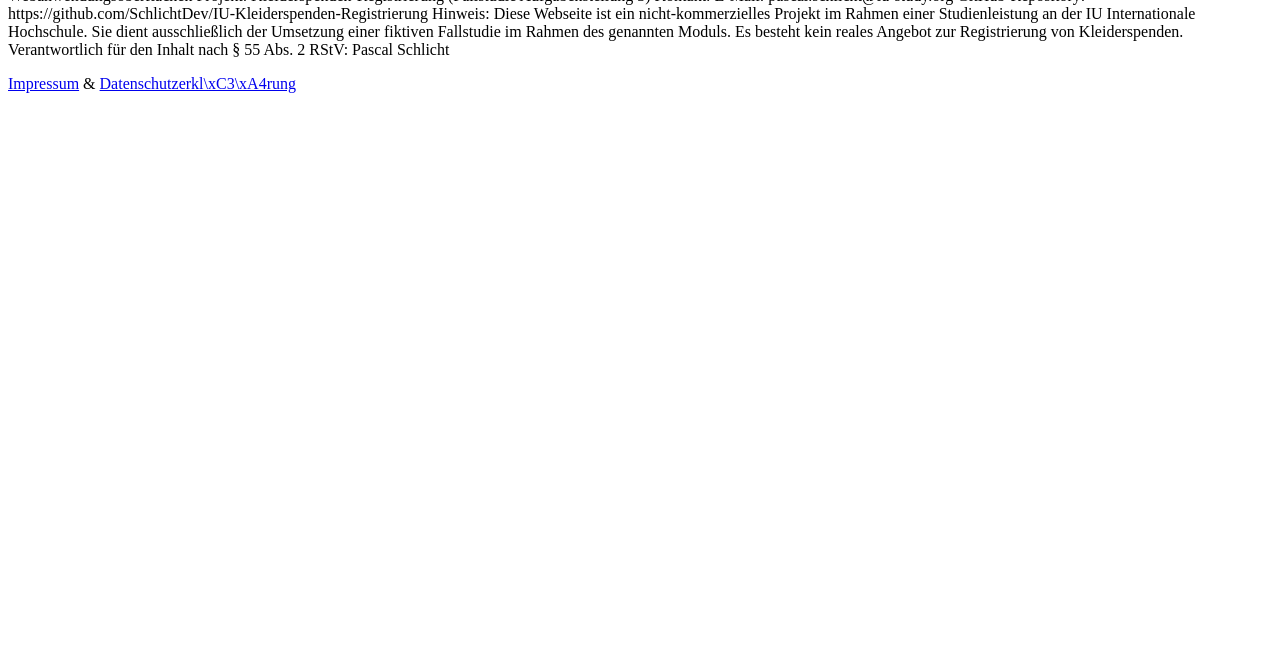
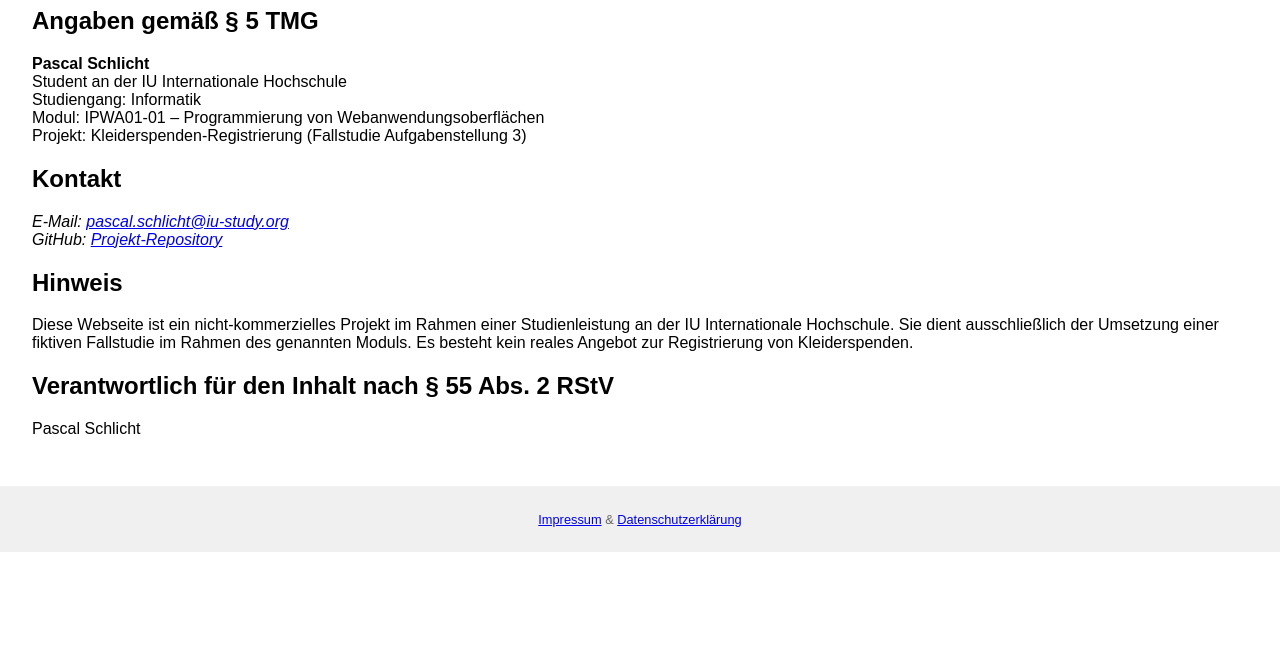
Before and after one commit to SchlichtDev/IU-Gender-Automat, a plain HTML site: page public/Impressum.html in a window 1280 px wide. Shown: the part 155-800 px from the top of the page. Drawn offline with Linux system fonts and the light colour scheme.

Commit message:
Impressum-Seite überarbeitet und semantisch korrekt strukturiert
- <section>, <h2> und <address>-Tags ergänzt für bessere Lesbarkeit
- Falsche Zeichenkodierung entfernt
- Externe Links als klickbare Elemente mit target="_blank" umgesetzt

```diff
--- a/public/Impressum.html
+++ b/public/Impressum.html
@@ -1,34 +1,51 @@
-  <nav>
+<!DOCTYPE html>
+<html lang="de">
+<head>
+  <meta charset="UTF-8">
+  <title>Impressum</title>
+  <link rel="stylesheet" href="style.css">
+</head>
+<body>
+  <header>
+    <nav>
       <ul>
         <li><a href="/">Start</a></li>
         <li><a href="/donations">Spendenliste</a></li>
       </ul>
     </nav>
   </header>
+
   <main>
     <h1>Impressum</h1>
-    <p>Impressum
-Angaben gemäß § 5 TMG
+    <section>
+      <h2>Angaben gemäß § 5 TMG</h2>
+      <p>
+        <strong>Pascal Schlicht</strong><br>
+        Student an der IU Internationale Hochschule<br>
+        Studiengang: Informatik<br>
+        Modul: IPWA01-01 – Programmierung von Webanwendungsoberflächen<br>
+        Projekt: Kleiderspenden-Registrierung (Fallstudie Aufgabenstellung 3)
+      </p>
 
-Pascal Schlicht
-Student an der IU Internationale Hochschule
-Studiengang: Informatik
-Modul: IPWA01-01 – Programmierung von Webanwendungsoberflächen
-Projekt: Kleiderspenden-Registrierung (Fallstudie Aufgabenstellung 3)
+      <h2>Kontakt</h2>
+      <address>
+        E-Mail: <a href="mailto:pascal.schlicht@iu-study.org">pascal.schlicht@iu-study.org</a><br>
+        GitHub: <a href="https://github.com/SchlichtDev/IU-Kleiderspenden-Registrierung" target="_blank">Projekt-Repository</a>
+      </address>
 
-Kontakt:
-E-Mail: pascal.schlicht@iu-study.org
-GitHub-Repository: https://github.com/SchlichtDev/IU-Kleiderspenden-Registrierung
+      <h2>Hinweis</h2>
+      <p>
+        Diese Webseite ist ein nicht-kommerzielles Projekt im Rahmen einer Studienleistung an der IU Internationale Hochschule.
+        Sie dient ausschließlich der Umsetzung einer fiktiven Fallstudie im Rahmen des genannten Moduls. Es besteht kein reales Angebot zur Registrierung von Kleiderspenden.
+      </p>
 
-Hinweis:
-Diese Webseite ist ein nicht-kommerzielles Projekt im Rahmen einer Studienleistung an der IU Internationale Hochschule. Sie dient ausschließlich der Umsetzung einer fiktiven Fallstudie im Rahmen des genannten Moduls. Es besteht kein reales Angebot zur Registrierung von Kleiderspenden.
+      <h2>Verantwortlich für den Inhalt nach § 55 Abs. 2 RStV</h2>
+      <p>Pascal Schlicht</p>
+    </section>
+  </main>
 
-Verantwortlich für den Inhalt nach § 55 Abs. 2 RStV:
-Pascal Schlicht
-    </p>
-  </main>
   <footer>
-    <p><a href="/impressum.html">Impressum</a> &amp; <a href="/datenschutz.html">Datenschutzerkl\xC3\xA4rung</a></p>
+    <p><a href="/impressum.html">Impressum</a> &amp; <a href="/datenschutz.html">Datenschutzerklärung</a></p>
   </footer>
 </body>
 </html>
```
